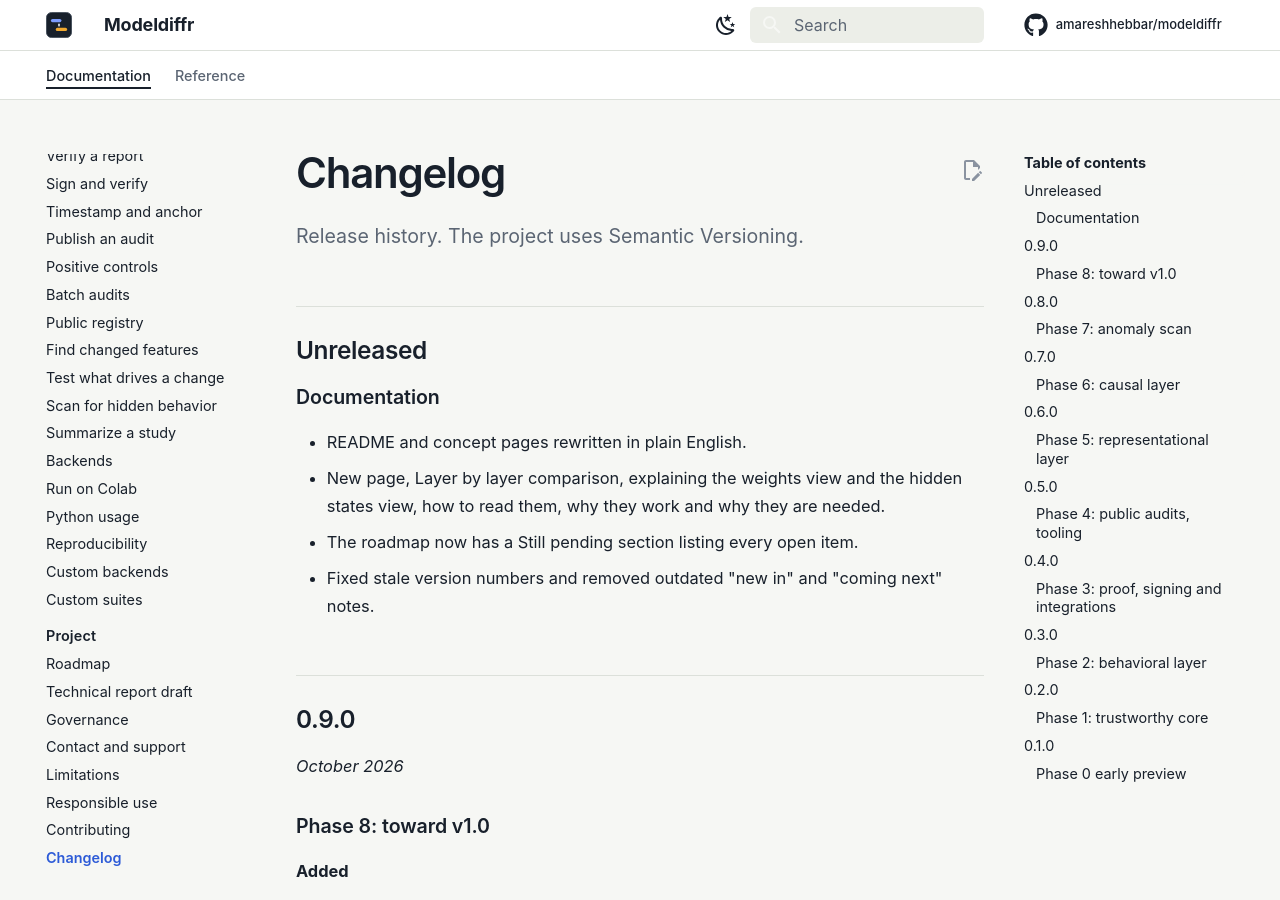
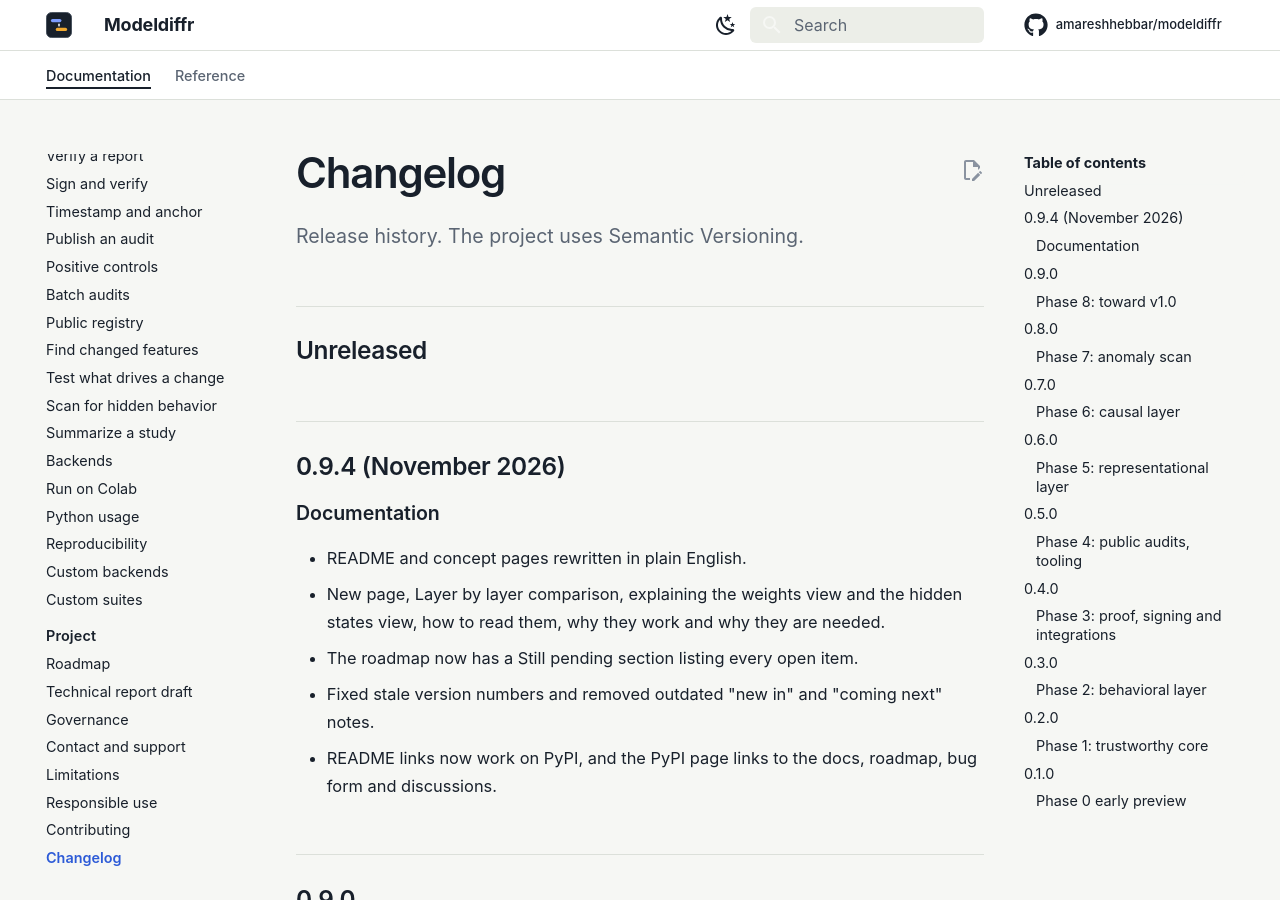
Before and after one commit to amareshhebbar/modeldiffr, an MkDocs documentation site: the page built from docs/changelog.md, in a window 1280 px wide and 900 px high. Built offline with MkDocs 1.6.1 and Material for MkDocs 9.7.7, drawn with Linux system fonts in a browser that asks for light colours; comment, search, counter and statistics services are not loaded.

Commit message:
docs: changelog for 0.9.4

```diff
--- a/docs/changelog.md
+++ b/docs/changelog.md
@@ -9,12 +9,15 @@
 
 ## Unreleased
 
+## 0.9.4 (November 2026)
+
 ### Documentation
 
 * README and concept pages rewritten in plain English.
 * New page, Layer by layer comparison, explaining the weights view and the hidden states view, how to read them, why they work and why they are needed.
 * The roadmap now has a Still pending section listing every open item.
 * Fixed stale version numbers and removed outdated "new in" and "coming next" notes.
+* README links now work on PyPI, and the PyPI page links to the docs, roadmap, bug form and discussions.
 
 ## 0.9.0
 
```
Also changed, not shown: CHANGELOG.md (+3 -0 lines).
